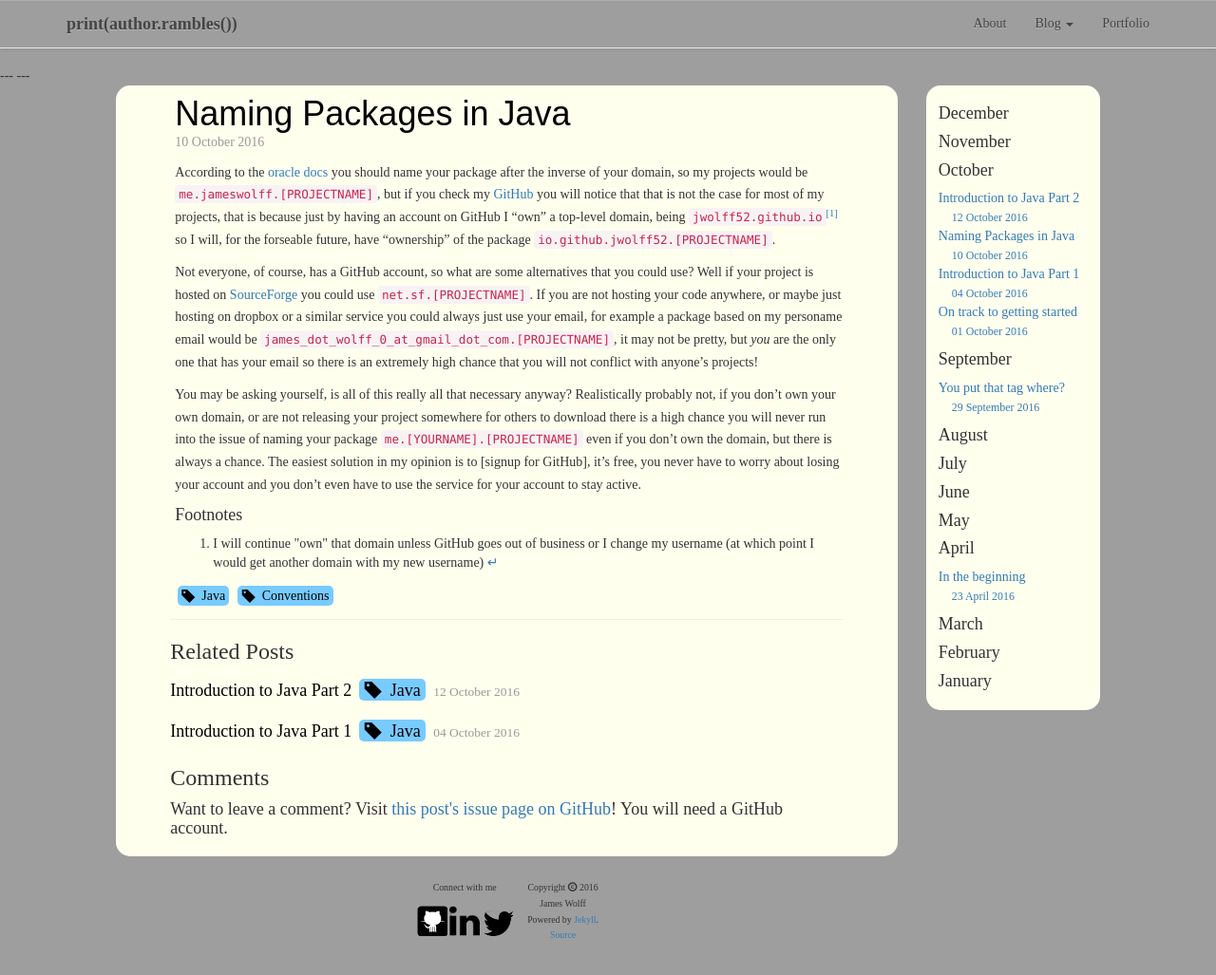
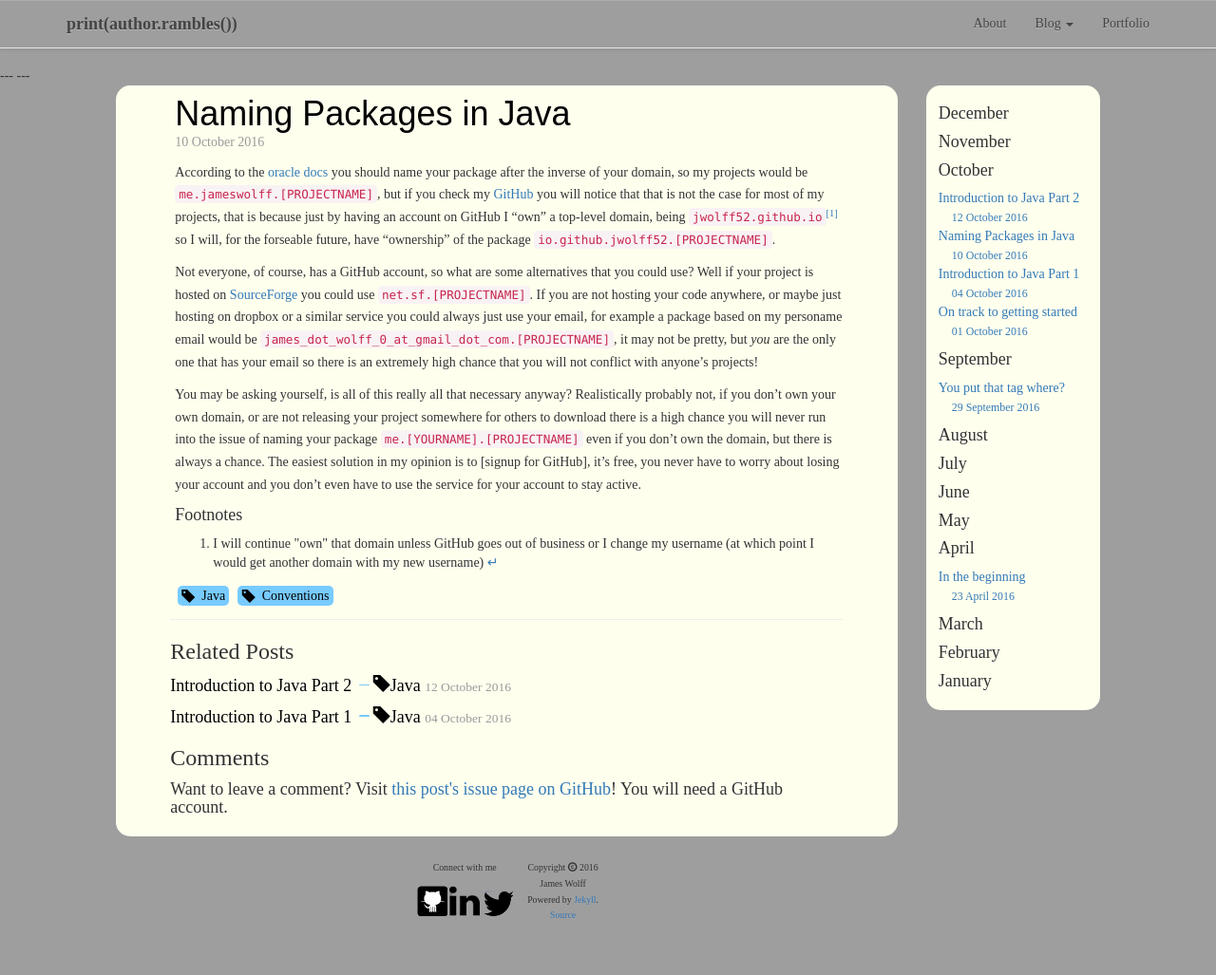
Before and after one commit to jwolff52/wolffblog, a Jekyll site: the page built from _posts/2016-10-10-naming-packages-in-java.md, in a window 1280 px wide and 1044 px high. Shown: the top 1027 px of the window at 95% size. Built offline with Jekyll 4.4.1, drawn with Linux system fonts in a browser that asks for light colours; some web fonts are replaced.

Commit message:
Update post.html

```diff
--- a/_layouts/post.html
+++ b/_layouts/post.html
@@ -39,7 +39,7 @@ layout: blogpage
 					{% if post.url != page.url %}
 						{% if page.tags contains tag %}
 							{% assign sameTagCount = sameTagCount | plus: 1 %}
-							{% capture tagmarkup %} <a class="tag tag-link" href="#{{ tag | slugify }}"><span class="glyphicon glyphicon-tag"></span>{{ tag }}</a> {% endcapture %}
+							{% capture tagmarkup %} <span class="tag"><a class="tag-link" href="#{{ tag | slugify }}"><span class="glyphicon glyphicon-tag"></span>{{ tag }}</a></span> {% endcapture %}
 							{% assign commonTags = commonTags | append: tagmarkup %}
 						{% endif %}
 					{% endif %}
```
